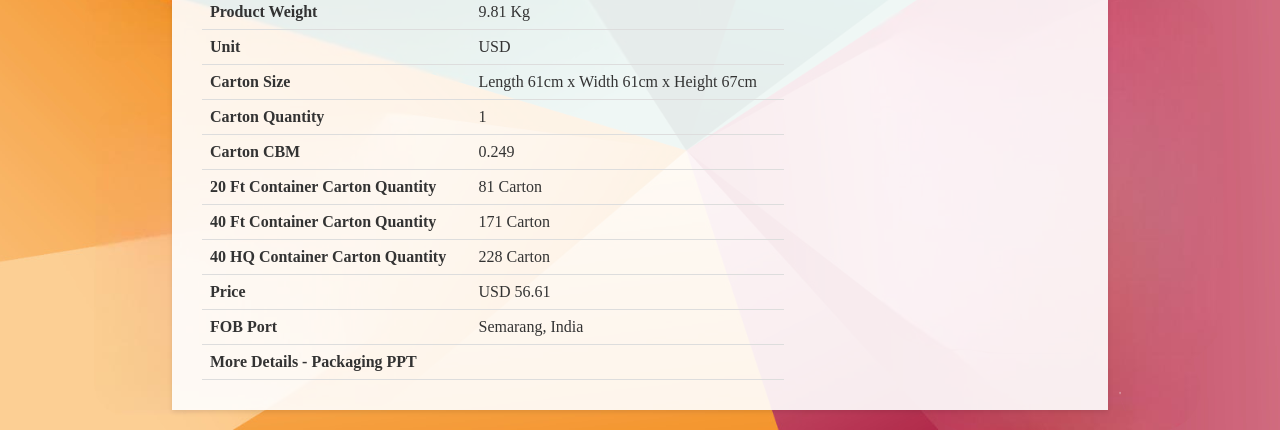
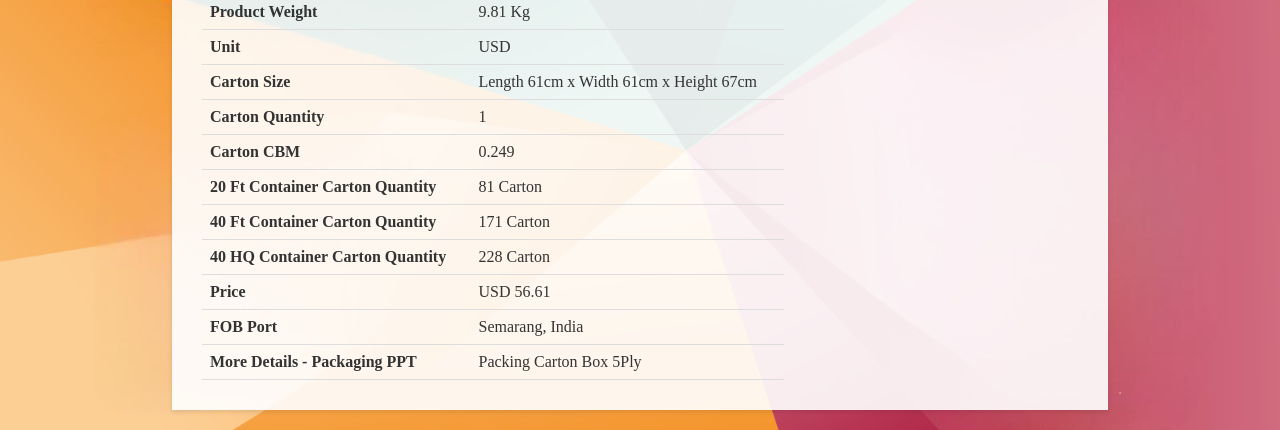
Before and after one commit to GBSLIT/GBSL25354, a plain HTML site: page index.html in a window 1280 px wide. Shown: the part 445-875 px from the top of the page. Drawn offline with Linux system fonts and the light colour scheme.

Commit message:
Update index.html

```diff
--- a/index.html
+++ b/index.html
@@ -199,7 +199,7 @@
                 </tr>
                 <tr>
                     <th>More Details - Packaging PPT</th>
-                    <td><button class="link-button" onclick="window.location.href='Link';"> </button></td>
+                    <td>Packing Carton Box 5Ply</td>
                 </tr>
             </table>
         </div>
```
